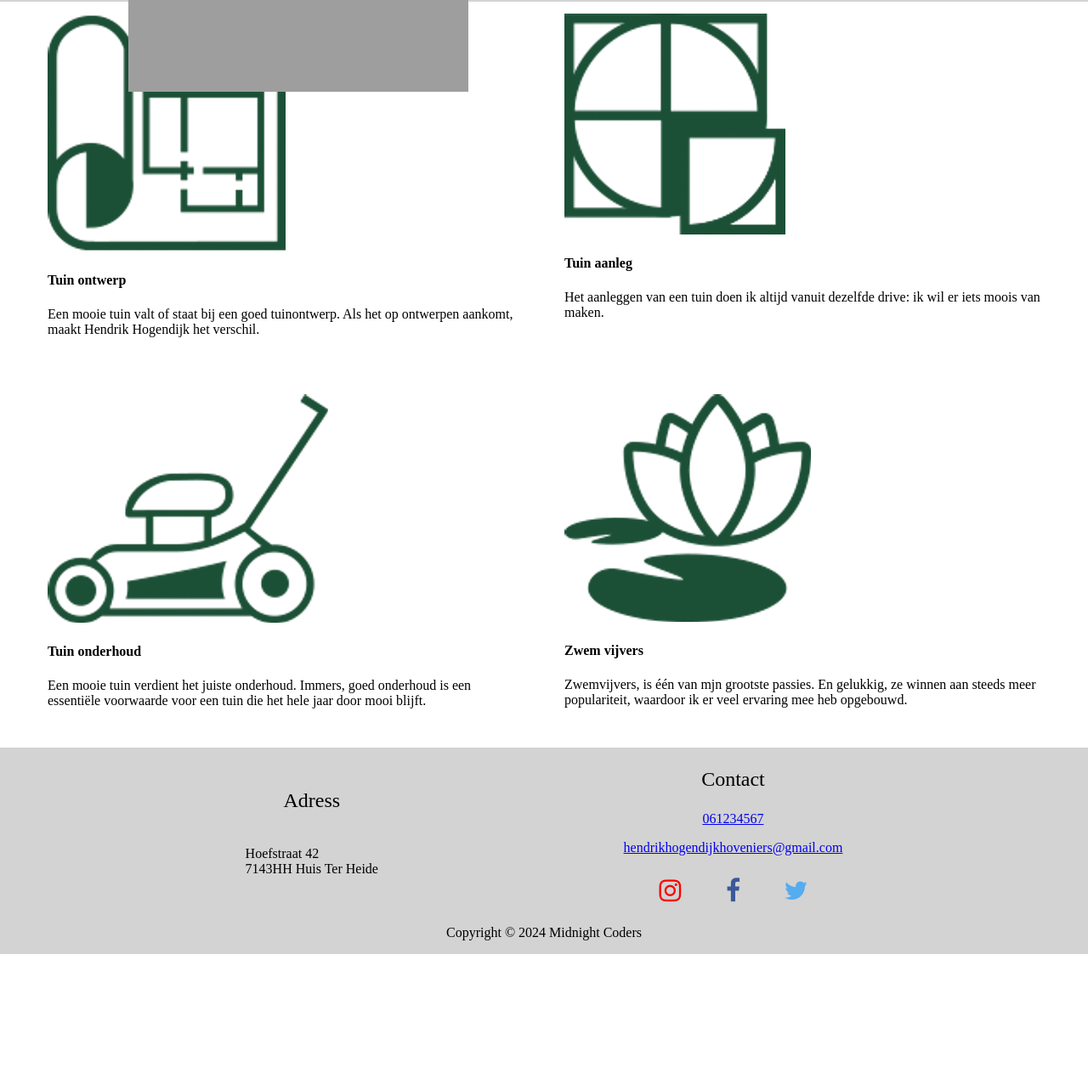
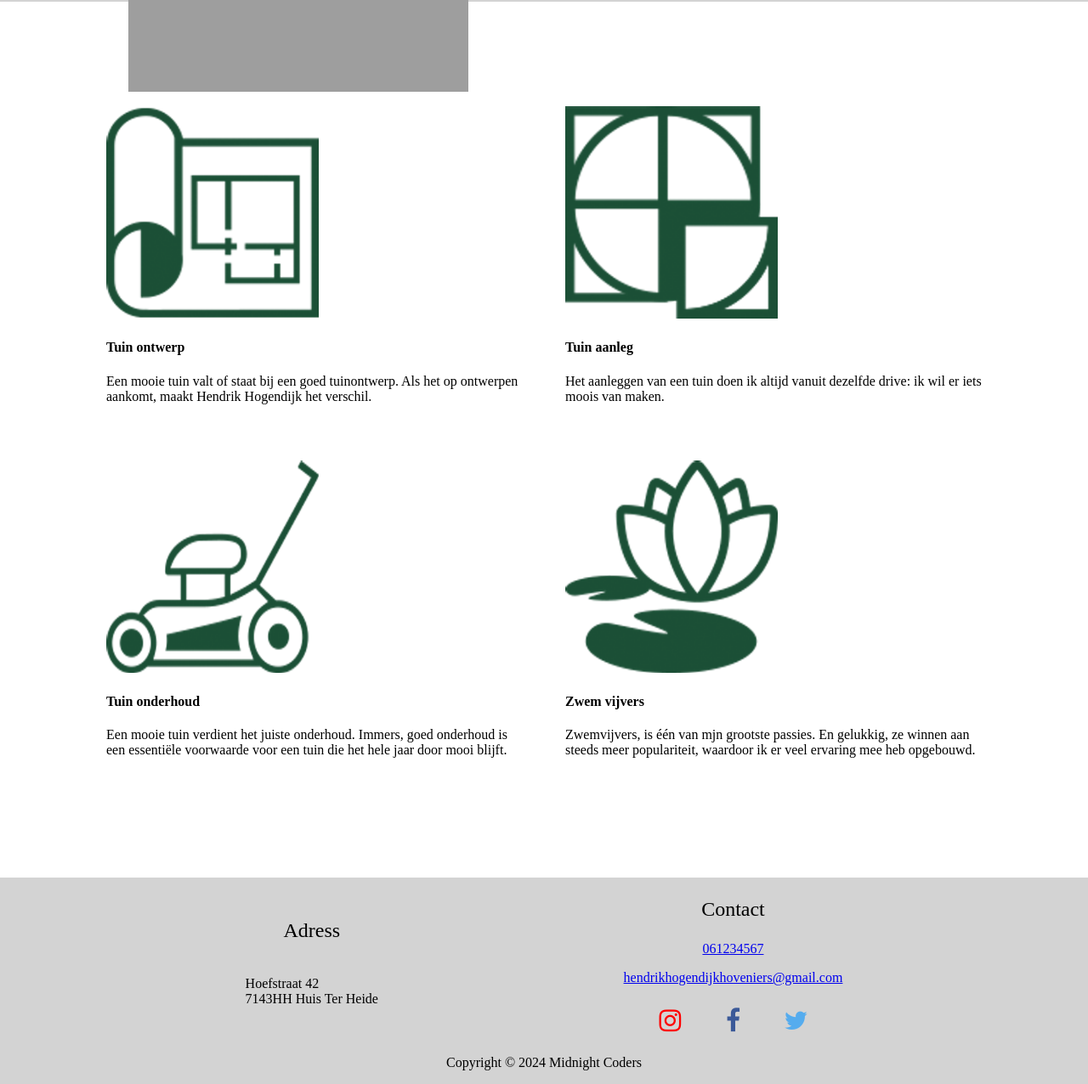
Before and after one commit to 230752/KLANTOPDRACHT, a PHP site: page /core/dienstenpage.php in a window 1280 px wide. Shown: the part 80-1356 px from the top of the page at 85% size. Before the commit the page ends 1203 px from the top, so only its background shows below. Run offline with PHP 8.4, Linux system fonts and the light colour scheme; grey boxes are pictures that could not be loaded.

Commit message:
Revert "RECEnt"
This reverts commit 3da9be59fdf1d78a4294de2dc71d657a814c4075.

```diff
--- a/assets/css/dienstenStyle.css
+++ b/assets/css/dienstenStyle.css
@@ -1,15 +1,27 @@
-.diensten {
-  max-width: 1200px;
-  margin: 0 auto;
-  display: grid;
-  gap: 1rem;
+.diensten img {
+  height: 250px;
+  width: 250px;
 }
 
-.dienst {
-  padding: 1rem;
-  height: 25rem;
+.diensten {
+    padding: 50px;
+    margin: 75px;
+  display: grid;
+  grid-template-columns: repeat(2, 1fr);
+  grid-template-rows: repeat(2, 1fr);
+  grid-column-gap: 50px;
+  grid-row-gap: 50px;
 }
 
-@media (min-width: 815px) {
-  .diensten { grid-template-columns: repeat(2, 1fr); }
+.Tontwerp {
+  grid-area: 1 / 1 / 2 / 2;
 }
+.Taanleg {
+  grid-area: 1 / 2 / 2 / 3;
+}
+.Tonderhoud {
+  grid-area: 2 / 1 / 3 / 2;
+}
+.Zvijvers {
+  grid-area: 2 / 2 / 3 / 3;
+}
--- a/core/contactpage.php
+++ b/core/contactpage.php
@@ -8,12 +8,9 @@ include ("../database/db_connect.php");
     <meta name="viewport" content="width=device-width, initial-scale=1.0">
     <title>Contact</title>
     <link rel="icon" href="<?= BASEURL ?>/assets/img/weblogo.ico">
-    <link rel="stylesheet" href="<?= BASEURL ?>assets/css/contactStyle.css">
+    <link rel="stylesheet" href="<?= BASEURL ?>/assets/css/contactStyle.css">
     <link rel="stylesheet" href="<?= BASEURL ?>assets/css/header.css">
     <link rel="stylesheet" href="<?= BASEURL ?>assets/css/footer.css">
-    <!-- social-media-links -->
-    <link rel="preconnect" href="https://fonts.googleapis.com">
-    <link rel="stylesheet" href="https://cdnjs.cloudflare.com/ajax/libs/font-awesome/4.7.0/css/font-awesome.min.css">
 </head>
 
 <body>
--- a/core/dienstenpage.php
+++ b/core/dienstenpage.php
@@ -14,26 +14,25 @@ include ("../database/db_connect.php");
 </head>
 
 <body>
-
     <div id="container">
         <?php include (BASE_PATH . "/header.php"); ?>
         <main>
             <div class="diensten">
-                <div class="dienst">
-                <img src="/assets/img/icon-tuinontwerp.png" alt="Foto ontwerp">
+                <div class="Tontwerp">
+                    <img src="/assets/img/icon-tuinontwerp.png" alt="Foto ontwerp">
                     <h4>Tuin ontwerp</H4>
                     <p>Een mooie tuin valt of staat bij een goed tuinontwerp.
                         Als het op ontwerpen aankomt, maakt Hendrik Hogendijk het verschil.
                     </p>
                 </div>
-                <div class="dienst">
-                <img src="/assets/img/icon-tuinaanleg.png" alt="Foto aanleg">
+                <div class="Taanleg">
+                    <img src="/assets/img/icon-tuinaanleg.png" alt="Foto aanleg">
                     <h4>Tuin aanleg</h4>
                     <p>
                         Het aanleggen van een tuin doen ik altijd vanuit dezelfde drive: ik wil er iets moois van maken.
                     </p>
                 </div>
-                <div class="dienst">
+                <div class="Tonderhoud">
                     <img src="/assets/img/icon-tuinonderhoud.png" alt="Foto-onderhoud">
                     <H4>Tuin onderhoud</H4>
                     <p>
@@ -42,7 +41,7 @@ include ("../database/db_connect.php");
                         blijft.
                     </p>
                 </div>
-                <div class="dienst">
+                <div class="Zvijvers">
                     <img src="/assets/img/icon-zwemvijvers.png" alt="Foto-vijvers">
                     <H4>Zwem vijvers</H4>
                     <p>
```
Also changed, not shown: assets/css/contactStyle.css (+26 -4 lines).
